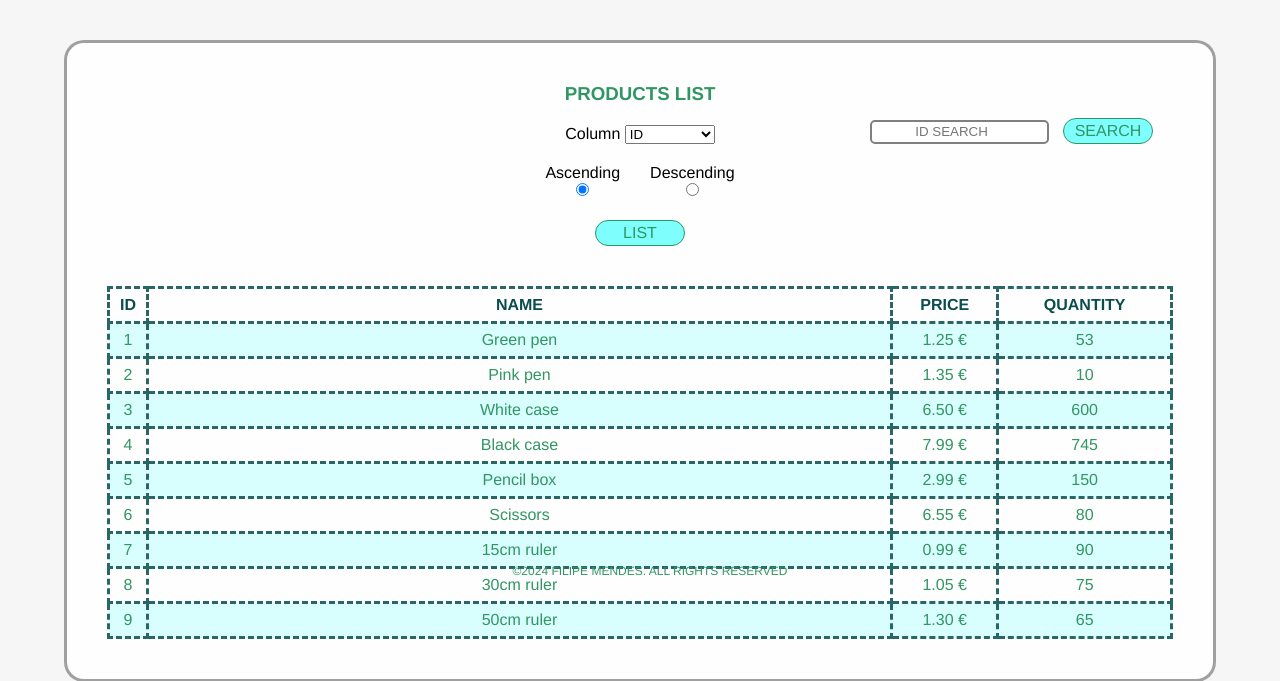
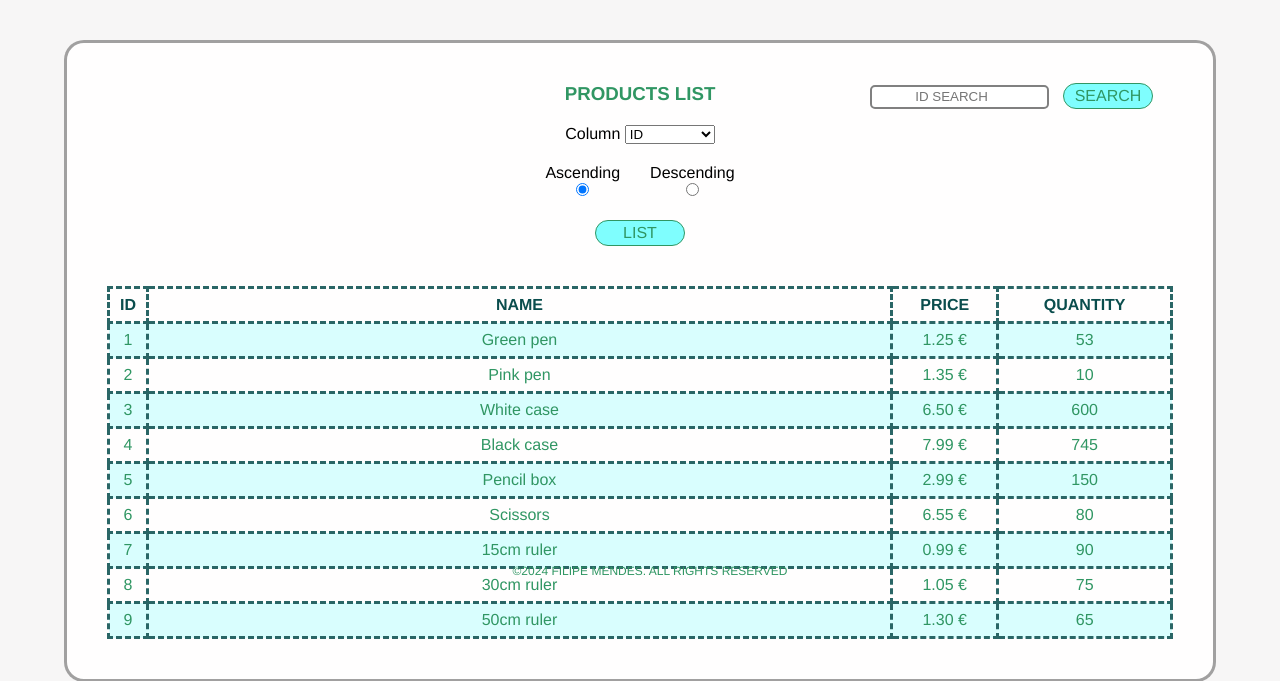
Before and after one commit to FMatiasMendes/Stock_Management_Site, a PHP site: page /productsList.php in a window 1280 px wide. Shown: the part 211-892 px from the top of the page. Run offline with PHP 8.4, Linux system fonts and the light colour scheme; data comes from the database, SQL or seed files in the repository.

Commit message:
search input position corrected

```diff
--- a/productsList.php
+++ b/productsList.php
@@ -56,7 +56,7 @@
 						<div class="search-div">
 							<form action="" class="search-form">
 								<input type="number" name="id" placeholder="ID SEARCH">
-								<input type="submit" name="" value="SEARCH" class="list-button search-button">
+								<button type="submit" name="" value="" class="list-button search-button">SEARCH</button>
 							</form>
 						</div>
 					</div>
--- a/styles/style.css
+++ b/styles/style.css
@@ -171,6 +171,7 @@ body{
 
 .search-button{
 	margin-left: 10px;
+	margin-top: 0;
 }
 
 #action-buttons{
@@ -215,7 +216,6 @@ tr:nth-child(even){
 .search-form{
 	font-family: var(--font-family);
 	text-align: center;
-	margin-top: 15px;
 }
 
 .search-form input[type="number"],
```
